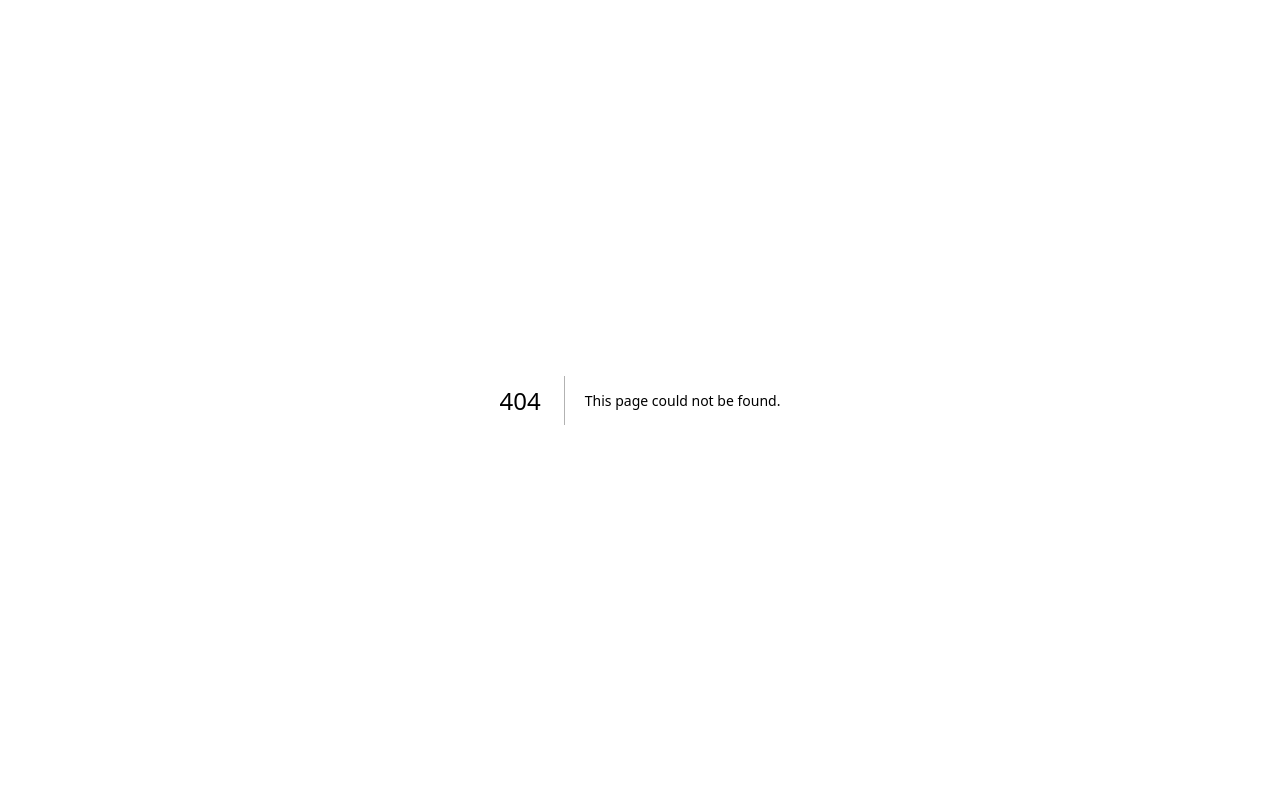
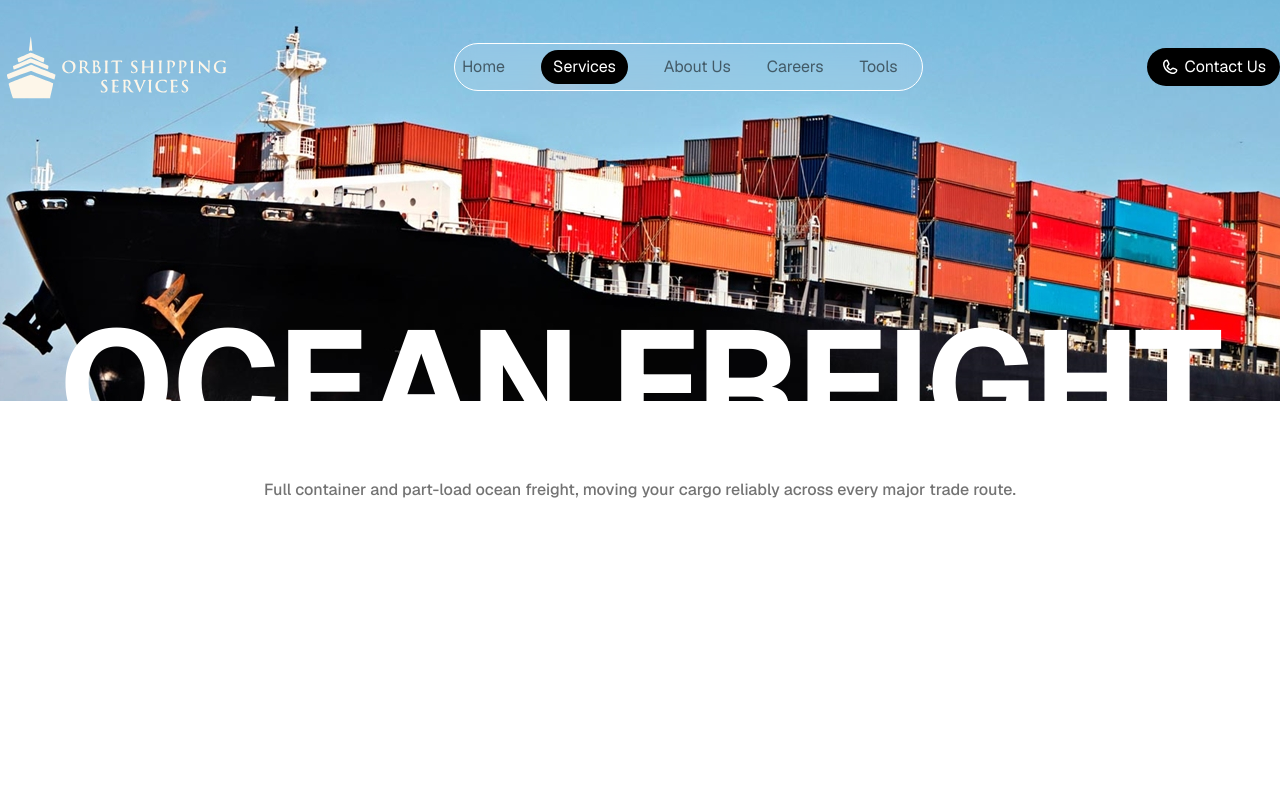
Before and after one commit to Bored008/ORBIT-SHIPPING-SERVICES, a Next.js app: page /services in a window 1280 px wide. Before the commit this address had no page. Shown: the top 800 px of the page. Built offline with nearby package versions, Linux system fonts and the light colour scheme; grey boxes are pictures that could not be loaded.

Commit message:
Implement Services Page Hero Section and dynamic Navbar state

```diff
--- /dev/null
+++ b/src/app/services/page.tsx
@@ -0,0 +1,10 @@
+import { Hero } from "@/components/sections/services/Hero";
+
+export default function ServicesPage() {
+  return (
+    <main className="flex min-h-screen flex-col items-center gap-[150px] pb-[150px] bg-white w-full overflow-hidden">
+      <Hero />
+      {/* We can add other sections like ServicesList, ContactCTA, etc. here as needed */}
+    </main>
+  );
+}
--- a/src/components/sections/Navbar.tsx
+++ b/src/components/sections/Navbar.tsx
@@ -5,8 +5,11 @@ import Link from "next/link";
 import { useEffect, useRef } from "react";
 import gsap from "gsap";
 
+import { usePathname } from "next/navigation";
+
 export function Navbar() {
   const navRef = useRef<HTMLDivElement>(null);
+  const pathname = usePathname();
 
   useEffect(() => {
     if (navRef.current) {
@@ -18,10 +21,15 @@ export function Navbar() {
     }
   }, []);
 
+  const isActive = (path: string) => {
+    if (path === "/" && pathname !== "/") return false;
+    return pathname?.startsWith(path);
+  };
+
   return (
     <div
       ref={navRef}
-      className="flex justify-between items-center w-full max-w-[1320px] mx-auto h-[70px]"
+      className="flex justify-between items-center w-full max-w-[1320px] mx-auto h-[70px] relative z-[100]"
     >
       {/* Logo */}
       <Link href="/" className="hover:opacity-80 transition-opacity">
@@ -49,9 +57,9 @@ export function Navbar() {
       >
         <Link
           href="/"
-          className="flex justify-center items-center hover:opacity-80 hover:scale-105 transition-all duration-200 active:scale-95 bg-[#000000] text-[#FFFFFF]"
+          className={`flex justify-center items-center hover:scale-105 transition-all duration-200 active:scale-95 ${isActive("/") ? "bg-[#000000] text-[#FFFFFF]" : "text-[rgba(0,0,0,0.55)] hover:!text-black hover:opacity-100"}`}
           style={{
-            padding: "8px 12px",
+            padding: isActive("/") ? "8px 12px" : "0",
             gap: "10px",
             borderRadius: "25px",
             fontSize: "16px",
@@ -62,14 +70,17 @@ export function Navbar() {
         </Link>
         <Link
           href="/services"
-          className="flex items-center text-[rgba(0,0,0,0.55)] hover:!text-black hover:opacity-100 transition-colors duration-200 group"
+          className={`flex justify-center items-center hover:scale-105 transition-all duration-200 active:scale-95 group ${isActive("/services") ? "bg-[#000000] text-[#FFFFFF]" : "text-[rgba(0,0,0,0.55)] hover:!text-black hover:opacity-100"}`}
           style={{
+            padding: isActive("/services") ? "8px 12px" : "0",
             gap: "4px",
+            borderRadius: "25px",
             fontSize: "16px",
             lineHeight: "1.16em",
           }}
         >
           Services
+          {!isActive("/services") && (
             <Image
               src="/images/right_arrow.svg"
               alt="Right Arrow"
@@ -77,11 +88,14 @@ export function Navbar() {
               height={18}
               className="w-[18px] h-[18px] group-hover:translate-x-1 transition-transform duration-200"
             />
+          )}
         </Link>
         <Link
           href="/about"
-          className="text-[rgba(0,0,0,0.55)] hover:!text-black hover:opacity-100 transition-colors duration-200"
+          className={`flex justify-center items-center hover:scale-105 transition-all duration-200 active:scale-95 ${isActive("/about") ? "bg-[#000000] text-[#FFFFFF]" : "text-[rgba(0,0,0,0.55)] hover:!text-black hover:opacity-100"}`}
           style={{
+            padding: isActive("/about") ? "8px 12px" : "0",
+            borderRadius: "25px",
             fontSize: "16px",
             lineHeight: "1.16em",
           }}
@@ -90,8 +104,10 @@ export function Navbar() {
         </Link>
         <Link
           href="/careers"
-          className="text-[rgba(0,0,0,0.55)] hover:!text-black hover:opacity-100 transition-colors duration-200"
+          className={`flex justify-center items-center hover:scale-105 transition-all duration-200 active:scale-95 ${isActive("/careers") ? "bg-[#000000] text-[#FFFFFF]" : "text-[rgba(0,0,0,0.55)] hover:!text-black hover:opacity-100"}`}
           style={{
+            padding: isActive("/careers") ? "8px 12px" : "0",
+            borderRadius: "25px",
             fontSize: "16px",
             lineHeight: "1.16em",
           }}
@@ -100,8 +116,10 @@ export function Navbar() {
         </Link>
         <Link
           href="/tools"
-          className="text-[rgba(0,0,0,0.55)] hover:!text-black hover:opacity-100 transition-colors duration-200"
+          className={`flex justify-center items-center hover:scale-105 transition-all duration-200 active:scale-95 ${isActive("/tools") ? "bg-[#000000] text-[#FFFFFF]" : "text-[rgba(0,0,0,0.55)] hover:!text-black hover:opacity-100"}`}
           style={{
+            padding: isActive("/tools") ? "8px 12px" : "0",
+            borderRadius: "25px",
             fontSize: "16px",
             lineHeight: "1.16em",
           }}
--- /dev/null
+++ b/src/components/sections/services/Hero.tsx
@@ -0,0 +1,77 @@
+"use client";
+
+import Image from "next/image";
+import { useEffect, useRef } from "react";
+import gsap from "gsap";
+import { Navbar } from "@/components/sections/Navbar";
+
+export function Hero() {
+  const textRef = useRef<HTMLDivElement>(null);
+
+  useEffect(() => {
+    if (textRef.current) {
+      gsap.fromTo(
+        textRef.current.children,
+        { y: 50, opacity: 0 },
+        {
+          y: 0,
+          opacity: 1,
+          duration: 1,
+          stagger: 0.2,
+          ease: "power3.out",
+          delay: 0.2,
+        }
+      );
+    }
+  }, []);
+
+  return (
+    <section className="relative w-full flex flex-col items-center bg-white pt-[32px] overflow-hidden">
+      {/* Background Image */}
+      <div className="absolute top-0 left-0 right-0 h-[401px] z-0">
+        <Image
+          src="/images/service_hero_bg-5bccd8.png"
+          alt="Ocean Freight Background"
+          fill
+          priority
+          className="object-cover object-top"
+        />
+      </div>
+
+      {/* Content Container */}
+      <div className="relative z-10 w-full max-w-[1320px] flex flex-col items-center gap-[195px]">
+        {/* Navbar Wrapper */}
+        <div className="w-full">
+          <Navbar />
+        </div>
+
+        {/* Hero Text */}
+        <div
+          ref={textRef}
+          className="flex flex-col items-center gap-[12px] w-full max-w-[1164px] pb-[60px]"
+        >
+          <h1
+            className="w-full text-center font-sans font-bold text-white uppercase"
+            style={{
+              fontSize: "148px",
+              lineHeight: "1.16em",
+              letterSpacing: "-0.0135em",
+            }}
+          >
+            Ocean Freight
+          </h1>
+          <p
+            className="w-full text-center font-sans font-medium"
+            style={{
+              fontSize: "16px",
+              lineHeight: "1.16em",
+              color: "rgba(0, 0, 0, 0.55)",
+            }}
+          >
+            Full container and part-load ocean freight, moving your cargo reliably across every major trade route.
+          </p>
+        </div>
+      </div>
+    </section>
+  );
+}
```
Also changed, not shown: public/images/logo_black.svg (added), public/images/service_hero_bg-5bccd8.png (added). Lines whose indentation alone changed are shown as unchanged.
